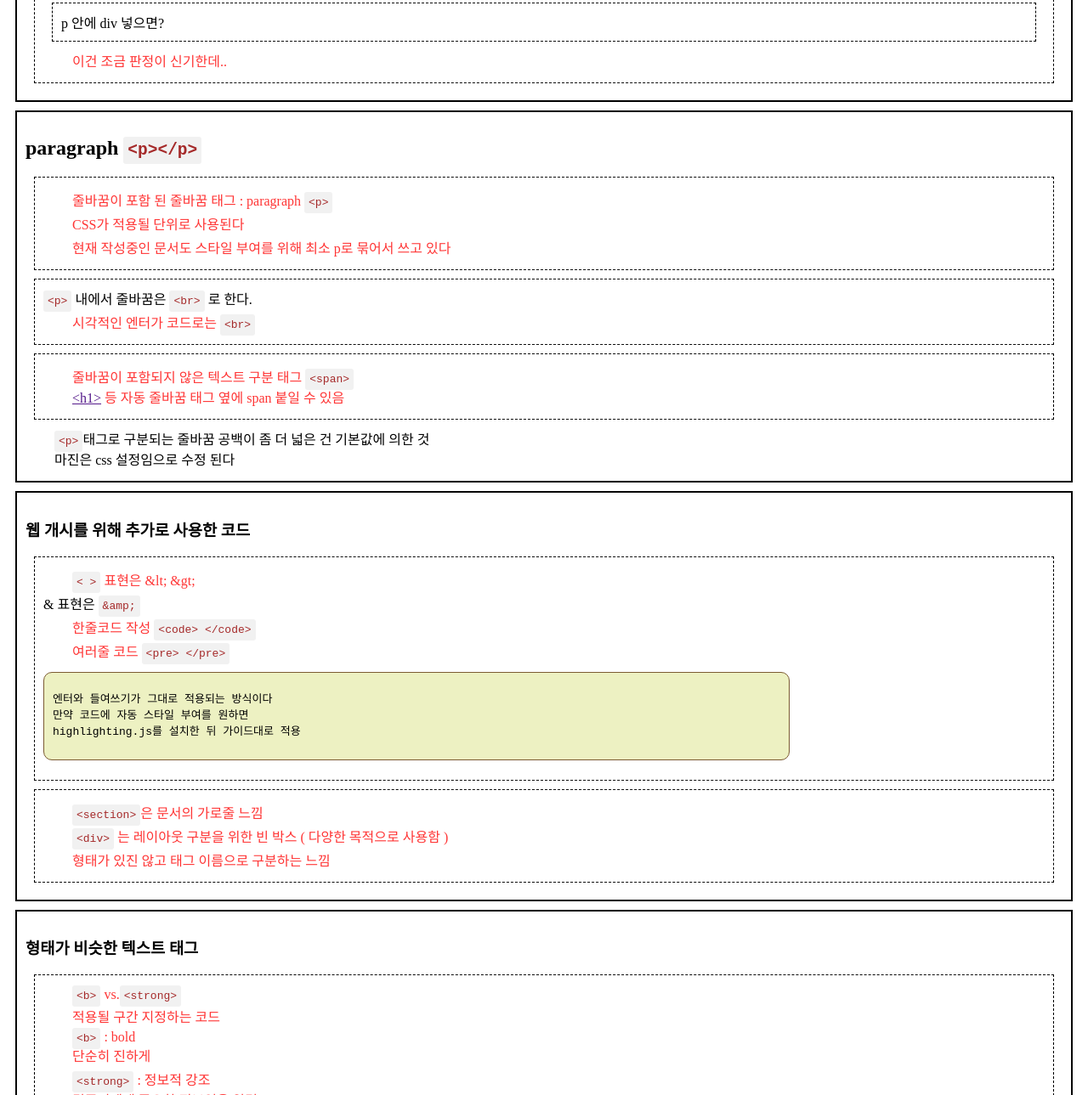
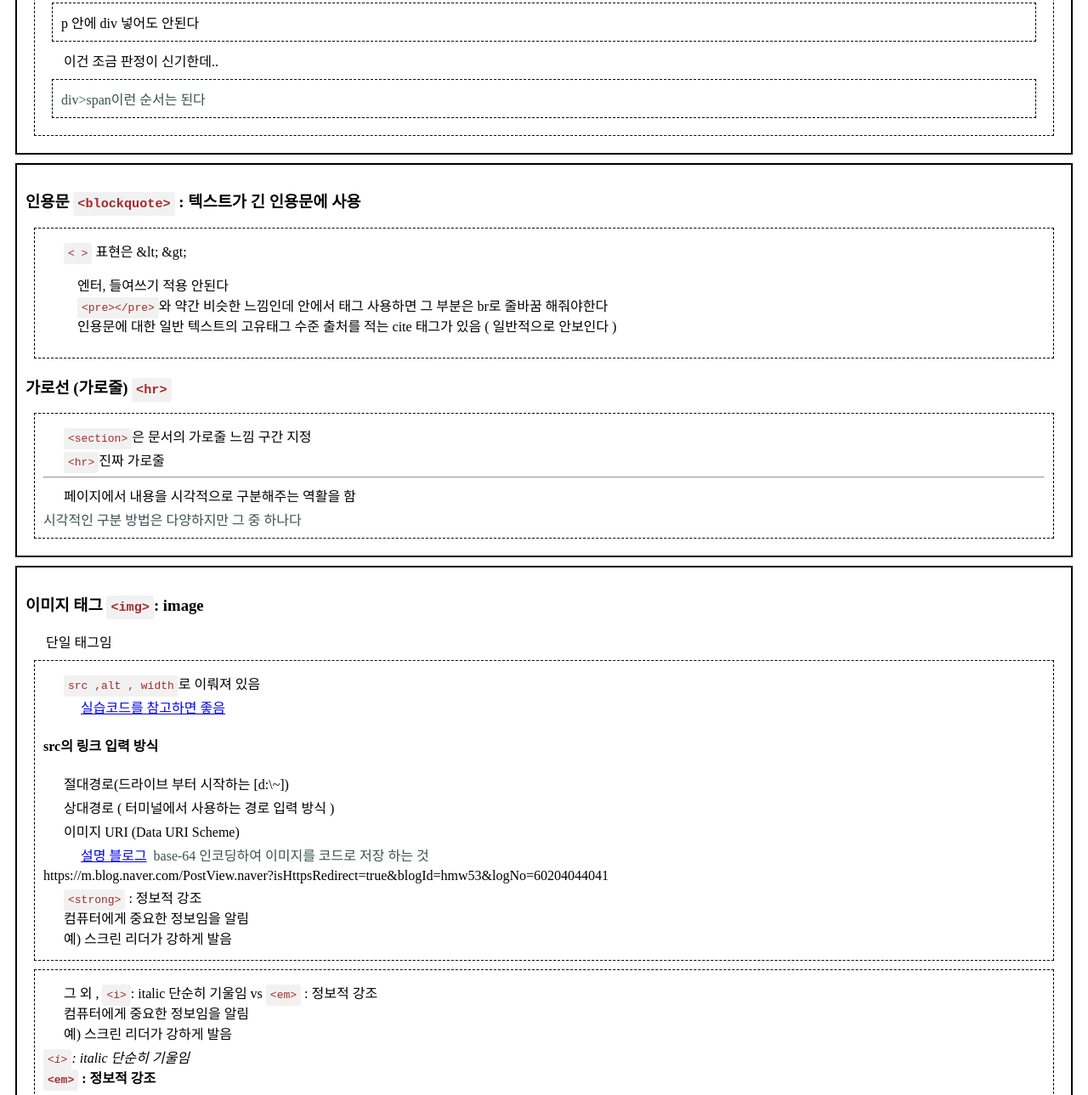
Before and after one commit to mineclover/fastcampus-study, a plain HTML site: page index001.html in a window 1280 px wide. Shown: the part 902-2191 px from the top of the page at 85% size. Drawn offline with Linux system fonts and the light colour scheme.

Commit message:
05번째 코드까지 정리를 완료함

```diff
--- a/index001.css
+++ b/index001.css
@@ -1,16 +1,23 @@
 p{
   margin: 4px;
-  padding-left: 30px;
+  padding-left: 20px;
+}
+a{
+  margin: 4px;
+  padding-left: 40px;
 }
 p#mark_test{
   color: black;
 }
 
 
-div p {
+p div {
   color: rgb(255, 53, 53);
 }
 
+div span{
+  color: rgb(57, 83, 77);
+}
 
 div{
   border-width: 1px;
--- a/index001.html
+++ b/index001.html
@@ -12,7 +12,7 @@
   <h1>04. HTML 텍스트 기본 태그 2 내용</h1>
   <p>조금 응용적인 태그가 들어가 있음</p>
   <section>
-    <h2>기타 태그 확인하기 ( 이미지, 테이블, 하이퍼링크)</h2>
+    <h2>기타 태그 확인하기 (하이라이트, 첨자, 취소선)</h2>
     <div>
       <h3>하이라이트 태그 <code>&lt;mark></code>
       </h3>
@@ -33,73 +33,60 @@
     </div>
     <div>
       <h3>위 첨자, 아래 첨자<code>&lt;sub>, &lt;sup></code></h3>
-      <p>윗 첨자<sup>위위위</sup></p>
-      <p>윗 첨자<sub>아래아래</sub></p>
+      <p>윗 첨자<sup>위위위 </sup><code>&lt;sup></code></p>
+      <p>윗 첨자<sub>아래아래 </sub><code>&lt;sub></code></p>
     </div>
     <div>
-      <h3>취소선과 CSS 테스트 </h3>
+      <h3>취소선과 CSS 테스트 <code>&lt;s></code></h3>
       <p><s>
         취소선 테스트
       </s></p>
-      <p><div>p 안에 div 넣으면?</div></p>
+      <p><div>p 안에 div 넣어도 안된다</div></p>
       <p>이건 조금 판정이 신기한데..</p>
+      <div><span> div>span이런 순서는 된다</span></div>
     </div>
   </section>
 
+
   <section>
-    <h2>paragraph <code> &lt;p>&lt;/p></code></h2>
-    <div>
-      <p>줄바꿈이 포함 된 줄바꿈 태그 : paragraph <code>&lt;p></code></p>
-      <p>CSS가 적용될 단위로 사용된다</p>
-      <p>현재 작성중인 문서도 스타일 부여를 위해 최소 p로 묶어서 쓰고 있다</p>
-    </div>
-      <div>
-        <code>&lt;p></code> 내에서 줄바꿈은 <code>&lt;br></code> 로 한다.
-        <p>시각적인 엔터가 코드로는 <code>&lt;br></code>
-        </p>
-      </div>
-      <div>
-      </p>
-      <p>줄바꿈이 포함되지 않은 텍스트 구분 태그 <code>&lt;span></code><a href="">
-        <br>
-        &lt;h1></a> 등 자동 줄바꿈 태그 옆에 span 붙일 수 있음
-      </p>
-    </div>
-
-      <p>
-      <code>&lt;p></code>태그로 구분되는 줄바꿈 공백이 좀 더 넓은 건 기본값에 의한 것
-      <br>마진은 css 설정임으로 수정 된다
-      </p>
-
-  </section>
-  <section>
-    <h3>웹 개시를 위해 추가로 사용한 코드</h3>
+    <h3>인용문 <code>&lt;blockquote></code> : 텍스트가 긴 인용문에 사용</h3>
     <div>
       <p><code>< ></code> 표현은 &amp;lt; &amp;gt;</p>
-      & 표현은 <code>&amp;amp;</code>
-      <!--&lt; &gt;-->
-      <p>한줄코드 작성 <code>&lt;code> &lt;/code></code></p>
-      <p>여러줄 코드 <code>&lt;pre> &lt;/pre></code>
-        <pre>
-엔터와 들여쓰기가 그대로 적용되는 방식이다
-만약 코드에 자동 스타일 부여를 원하면
-highlighting.js를 설치한 뒤 가이드대로 적용
-      </pre></p>
+
+        <blockquote cite="test">
+          엔터, 들여쓰기 적용 안된다
+          <br>
+          <code>&lt;pre>&lt;/pre></code>와 약간 비슷한 느낌인데
+          안에서 태그 사용하면 그 부분은 br로 줄바꿈 해줘야한다
+          <br>
+          인용문에 대한 일반 텍스트의 고유태그 수준
+          출처를 적는 cite 태그가 있음 ( 일반적으로 안보인다 )
+        </blockquote></p>
     </div>
+    <h3>가로선 (가로줄) <code>&lt;hr></code></h3>
     <div>
-      <p><code>&lt;section></code>은 문서의 가로줄 느낌</p>
-      <p><code>&lt;div></code> 는 레이아웃 구분을 위한 빈 박스 ( 다양한 목적으로 사용함 )</p>
-      <p>형태가 있진 않고 태그 이름으로 구분하는 느낌</p>
+      <p><code>&lt;section></code>은 문서의 가로줄 느낌 구간 지정</p>
+      <p><code>&lt;hr></code>진짜 가로줄</p>
+      <hr>
+      <p>페이지에서 내용을 시각적으로 구분해주는 역활을 함</p>
+      <span>시각적인 구분 방법은 다양하지만 그 중 하나다</span>
     </div>
   </section>
   <section>
-    <h3>형태가 비슷한 텍스트 태그</h3>
+    <h3>이미지 태그 <code>&lt;img></code>: image</h3>
+    <p>단일 태그임</p>
     <div>
-      <p><code>&lt;b></code> vs.<code>&lt;strong></code></p>
-      <p>적용될 구간 지정하는 코드</p>
-      <p>
-      <code>&lt;b></code> : bold
-        <br>단순히 진하게
+      <p><code>src ,alt , width</code>로 이뤄져 있음</p>
+      <a href="실습코드/02_02/gate-lecture.html">실습코드를 참고하면 좋음</a>
+      <h4>src의 링크 입력 방식 </h4>
+      <p>절대경로(드라이브 부터 시작하는 [d:\~])</p>
+      <p>상대경로 ( 터미널에서 사용하는 경로 입력 방식 )</p>
+      <p>이미지 URI (Data URI Scheme)   </p>
+      <a href="https://blog.naver.com/hmw53/60204044041">설명 블로그</a>
+      <span>base-64 인코딩하여 이미지를 코드로 저장 하는 것</span>
+      <p></p>
+      https://m.blog.naver.com/PostView.naver?isHttpsRedirect=true&blogId=hmw53&logNo=60204044041
+
       </p>
       <p>
       <code>&lt;strong></code> : 정보적 강조
@@ -134,6 +121,43 @@ highlighting.js를 설치한 뒤 가이드대로 적용
       </p>
     </div>
   </section>
+  <section>
+    <h2> 앵커 태그 (HTML 하이퍼링크 태그) anchor <code> &lt;p>&lt;/p></code></h2>
+    <div>
+      <br>
+      <a href="" target="_blank">새 창을 만든 후 이동</a>
+      <br>
+      <a href="" target="_self">열린 브라우저에서 이동</a>
+      <br>
+      <a href="" target="_top">이동 링크의 최상단 "프레임"으로</a>
+      <br>
+      <a href="" target="_parent">현재 위치에서의 부모 프레임으로?</a>
+
+      <h4>경로 지정 방식</h4>
+      <p>절대경로(드라이브 부터 시작하는 [d:\~])</p>
+      <p>상대경로 ( 터미널에서 사용하는 경로 입력 방식 )</p>
+      <p>브라우저 프로토콜 (URI Scheme)   </p>
+      <a href="https://mvcp.tistory.com/entry/%EC%BB%A4%EC%8A%A4%ED%85%80-%EB%B8%8C%EB%9D%BC%EC%9A%B0%EC%A0%80-%ED%94%84%EB%A1%9C%ED%86%A0%EC%BD%9C%EB%A1%9C-%EC%9D%91%EC%9A%A9%ED%94%84%EB%A1%9C%EA%B7%B8%EB%9E%A8-%EC%8B%A4%ED%96%89-custom-url-schemes-in-windows">설명 블로그</a>
+      <span>https:// 자리에 exprogram://~ 로 작성하는 방식</span>
+
+    </div>
+    <h3> 지금은 안쓰는 타겟의 속성값 <code>target= &lt;_top> or &lt;_parent></code></h3>
+    <div>
+
+  <!--이미지에 캡션 넣기 실패한 것
+  <div><a href="https://stackoverflow.com/questions/18470097/difference-between-self-top-and-parent-in-the-anchor-tag-target-attribute">
+  <sup>[2]</sup></a></div>
+  -->
+  <figure alt="test">
+    <img src="실습코드/02_02/frame_ex.png" width="90%" cite="https://stackoverflow.com/questions/18470097/difference-between-self-top-and-parent-in-the-anchor-tag-target-attribute">
+      <figcaption><a target="_blank" href="https://stackoverflow.com/questions/18470097/difference-between-self-top-and-parent-in-the-anchor-tag-target-attribute">
+        <sup>[2]</sup></a><span>스택오버플로우 _parent 질문 답변</span></figcaption>
+  </figure>
+  <p>지금은 사용하지 않는 iframe 관련 기능 _parent</p>
+    </div>
+
+
+  </section>
 
 </body>
 </html>
```
